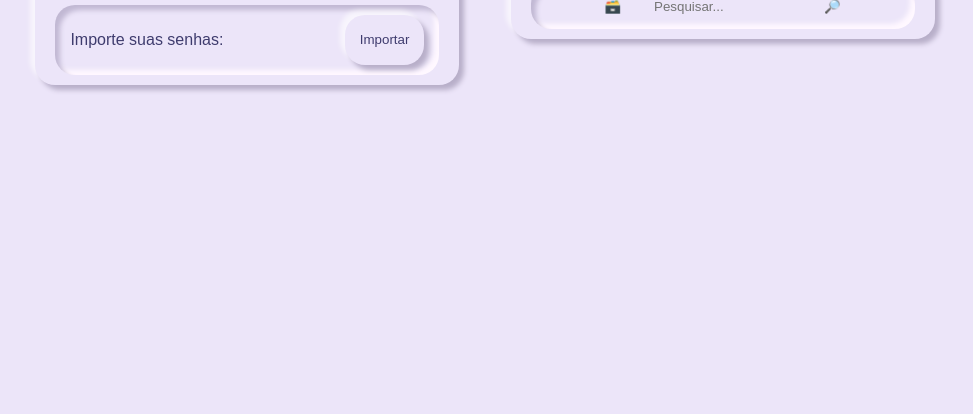
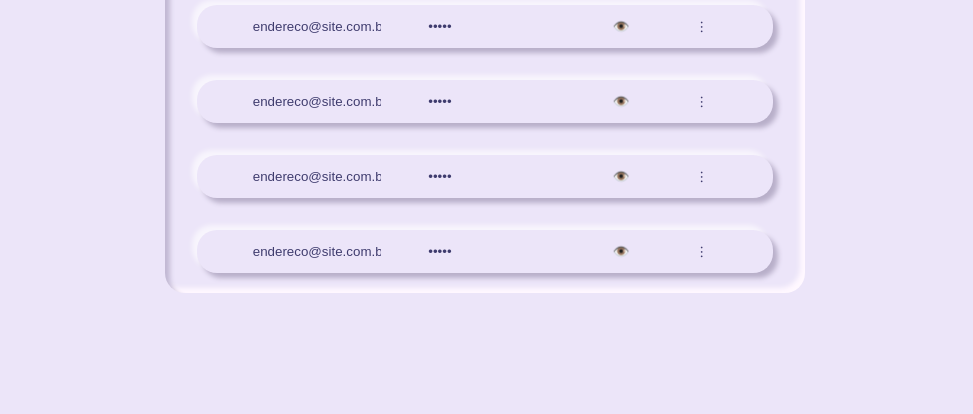
Before and after one commit to Diego-goes/gerenciador_senhas, a plain HTML site: page index.html in a window 1280 px wide. Shown: the part 402-816 px from the top of the page, without its empty margins (155-1128 px from the left). Drawn offline with Linux system fonts and the light colour scheme.

Commit message:
Aprimoramento Layout

```diff
--- a/index.css
+++ b/index.css
@@ -10,9 +10,9 @@ body {
     background-size    : cover;
     height             : 100vh;
     display            : flex;
+    flex-direction     : column;
     align-items        : center;
     justify-content    : center;
-    flex-wrap: wrap;
 }
 
 :root {
@@ -21,6 +21,7 @@ body {
     --main-color-gradiente    : linear-gradient(145deg, #ece5f9, #d8d0e7);
     --background-color-primary: #9a6fff;
     --main-border-radius      : 20px;
+    --main-width              : 50vw;
 }
 
 .relevo_saltado {
@@ -42,36 +43,36 @@ body {
 }
 
 .input_btn {
-    width           : 20%;
-    padding         : 10px 15px;
+    /* width           : 20%; */
+    padding         : 10px;
     border-radius   : 20px;
     background-color: var(--main-color-gradiente);
-    border          : none;
-    transition      : all 0.1s;
+    border          : transparent solid 0.5px;;
     min-width       : min-content;
+    transition      : all 0.2s;
 }
 
 .input_btn:hover {
-    transform: scaleY(1.05) translateY(-1px);
+    border: #9a6fff solid 0.5px;
 }
-/* .teste{
-} */
 .input_btn:active {
-    transform: scaleY(0.9) translateY(4px);
+    transform       : scaleY(0.9) translateY(4px);
     background-color: var(--background-color-primary);
-    color: var(--main-color)
+    color           : var(--main-color)
 }
-section{
+
+section {
     margin-inline: 1vw;
-    min-width: min-content;
+    width        : var(--main-width );
+    min-width    : min-content;
 }
+
 #painel {
     text-align     : center;
     padding        : 10px 20px;
     display        : flex;
     flex-direction : column;
     justify-content: center;
-    width          : 30vw;
 
 }
 
@@ -81,22 +82,61 @@ section{
     padding        : 10px 15px;
 }
 
+hr {
+    width: var(--main-width );
+}
+
 #display_senhas {
-    width  : 30vw;
     padding: 10px 20px;
 }
-#campo_1_display{
+
+#campo_1_display {
     display        : flex;
     justify-content: center;
-    padding: 5px 0px;
+    padding        : 5px 0px;
 }
-#campo_1_display label{
-    display: flex;
-    justify-content: space-between;
-    flex-wrap: nowrap;
+
+#campo_1_display label {
+    display        : flex;
+    justify-content: space-around;
+    flex-wrap      : nowrap;
+    width          : 100%;
 }
-input[type="text"]{
+
+#campo_1_display input[type="text"]:focus {
+    outline: 0;
+}
+
+#campo_1_display input[type="text"] {
     background-color: transparent;
-    border: none;
-    width: 50%;
+    border          : none;
+    width           : 50%;
 }
+
+#campo_2_display {
+    overflow-y: scroll;
+    max-height: 40vh;
+    margin-top: 5%;
+}
+
+.div_infos {
+    display        : flex;
+    align-items    : center;
+    justify-content: space-around;
+    padding        : 1px 5%;
+    margin         : 5%;
+    transition     : all 1s;
+}
+
+.div_infos p {
+    width        : 30%;
+    text-overflow: ellipsis;
+}
+
+.div_infos input[type="text"],
+.div_infos input[type="password"] {
+    border          : none;
+    background-color: transparent;
+    width           : 25%;
+    min-width       : min-content;
+}
--- a/index.html
+++ b/index.html
@@ -10,19 +10,20 @@
 </head>
 
 <body>
-    <section id="painel" class="relevo_saltado">
+    <section id="painel">
         <h1>Gerenciador de Senhas</h1>
-        <div id="campo_1_painel" class="relevo_vazado">
+        <div id="campo_1_painel">
             <p>Importe suas senhas:</p>
             <input type="button" value="Importar" id="btn_importar" class="input_btn relevo_saltado">
         </div>
     </section>
+    <hr>
     <section id="exibicao_senhas" class="relevo_saltado">
         <div>
 
         </div>
     </section>
-    <section id="display_senhas" class="relevo_saltado">
+    <section id="display_senhas" >
         <div id="campo_1_display" class="relevo_vazado">
             <label for="input_text_pesquisar">
                 <input type="button" value="🗃️" class="input_btn">
@@ -30,6 +31,89 @@
                 <input type="button" value="🔎" class="input_btn">
             </label>
         </div>
+        <div id="campo_2_display" class="relevo_vazado">
+
+            <div class="div_infos relevo_saltado">
+                <input type="text" value="endereco@site.com.br">
+                <input type="password" value="senha">
+                <input type="button" value="👁️" class="input_btn">
+                <input type="button" value="&#65049;" class="input_btn">
+                <!-- <input type="button" value="📋" class="input_btn">
+                <input type="button" value="🔐" class="input_btn"> -->
+            </div>
+            <div class="div_infos relevo_saltado">
+                <input type="text" value="endereco@site.com.br">
+                <input type="password" value="senha">
+                <input type="button" value="👁️" class="input_btn">
+                <input type="button" value="&#65049;" class="input_btn">
+                <!-- <input type="button" value="📋" class="input_btn">
+                <input type="button" value="🔐" class="input_btn"> -->
+            </div>
+            <div class="div_infos relevo_saltado">
+                <input type="text" value="endereco@site.com.br">
+                <input type="password" value="senha">
+                <input type="button" value="👁️" class="input_btn">
+                <input type="button" value="&#65049;" class="input_btn">
+                <!-- <input type="button" value="📋" class="input_btn">
+                <input type="button" value="🔐" class="input_btn"> -->
+            </div>
+            <div class="div_infos relevo_saltado">
+                <input type="text" value="endereco@site.com.br">
+                <input type="password" value="senha">
+                <input type="button" value="👁️" class="input_btn">
+                <input type="button" value="&#65049;" class="input_btn">
+                <!-- <input type="button" value="📋" class="input_btn">
+                <input type="button" value="🔐" class="input_btn"> -->
+            </div>
+            <div class="div_infos relevo_saltado">
+                <input type="text" value="endereco@site.com.br">
+                <input type="password" value="senha">
+                <input type="button" value="👁️" class="input_btn">
+                <input type="button" value="&#65049;" class="input_btn">
+                <!-- <input type="button" value="📋" class="input_btn">
+                <input type="button" value="🔐" class="input_btn"> -->
+            </div>
+            <div class="div_infos relevo_saltado">
+                <input type="text" value="endereco@site.com.br">
+                <input type="password" value="senha">
+                <input type="button" value="👁️" class="input_btn">
+                <input type="button" value="&#65049;" class="input_btn">
+                <!-- <input type="button" value="📋" class="input_btn">
+                <input type="button" value="🔐" class="input_btn"> -->
+            </div>
+            <div class="div_infos relevo_saltado">
+                <input type="text" value="endereco@site.com.br">
+                <input type="password" value="senha">
+                <input type="button" value="👁️" class="input_btn">
+                <input type="button" value="&#65049;" class="input_btn">
+                <!-- <input type="button" value="📋" class="input_btn">
+                <input type="button" value="🔐" class="input_btn"> -->
+            </div>
+            <div class="div_infos relevo_saltado">
+                <input type="text" value="endereco@site.com.br">
+                <input type="password" value="senha">
+                <input type="button" value="👁️" class="input_btn">
+                <input type="button" value="&#65049;" class="input_btn">
+                <!-- <input type="button" value="📋" class="input_btn">
+                <input type="button" value="🔐" class="input_btn"> -->
+            </div>
+            <div class="div_infos relevo_saltado">
+                <input type="text" value="endereco@site.com.br">
+                <input type="password" value="senha">
+                <input type="button" value="👁️" class="input_btn">
+                <input type="button" value="&#65049;" class="input_btn">
+                <!-- <input type="button" value="📋" class="input_btn">
+                <input type="button" value="🔐" class="input_btn"> -->
+            </div>
+            <div class="div_infos relevo_saltado">
+                <input type="text" value="endereco@site.com.br">
+                <input type="password" value="senha">
+                <input type="button" value="👁️" class="input_btn">
+                <input type="button" value="&#65049;" class="input_btn">
+                <!-- <input type="button" value="📋" class="input_btn">
+                <input type="button" value="🔐" class="input_btn"> -->
+            </div>
+        </div>
     </section>
     <script src="gerenciador_de_senhas.js"></script>
 </body>
```
